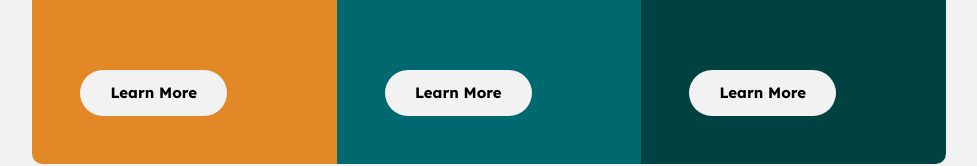
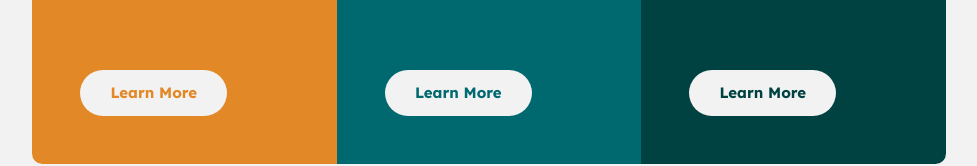
Before and after one commit to lukdotuk/fem7-3-column-card, a plain HTML site: page index.html in a window 1280 px wide. Shown: the part 486-652 px from the top of the page, without its empty margins (151-1128 px from the left). Drawn offline with Linux system fonts and the light colour scheme.

Commit message:
Accessibility improved

```diff
--- a/index.html
+++ b/index.html
@@ -5,6 +5,7 @@
   <meta name="viewport" content="width=device-width, initial-scale=1.0">
   <link rel="icon" type="image/png" sizes="32x32" href="./images/favicon-32x32.png">
   <link rel="stylesheet" href="style.css">
+  <title>3 column preview card component</title>
 </head>
 <body>
   <main class="main-cnt">
@@ -15,7 +16,7 @@
         Choose a sedan for its affordability and excellent fuel economy. Ideal for cruising in
         the city or on your next road trip.
       </p>
-      <button><a href="#">Learn More</a></button>
+      <button>Learn More</button>
     </div>
     <div class="card suv">
       <img class="suv-img" src="./assets/images/icon-suvs.svg" alt="suv icon">
@@ -24,7 +25,7 @@
         Take an SUV for its spacious interior, power, and versatility. Perfect for your next
         family vacation and off-road adventures.
       </p>
-      <button><a href="#">Learn More</a></button>
+      <button>Learn More</button>
     </div>
     <div class="card luxury">
       <img class="luxury-img" src="./assets/images/icon-luxury.svg" alt="luxury icon">
@@ -33,7 +34,7 @@
         Cruise in the best car brands without the bloated prices. Enjoy the enhanced comfort
         of a luxury rental and arrive in style.
       </p>
-      <button><a href="#">Learn More</a></button>
+      <button>Learn More</button>
     </div>
   </main>
 </body>
--- a/style.css
+++ b/style.css
@@ -40,10 +40,6 @@ img {
   height: auto;
   margin-bottom: 1.9rem;
 }
-a {
-  color: inherit;
-  text-decoration: none;
-}
 
 /* ------------- */
 /*  Card Layout  */
@@ -53,7 +49,6 @@ a {
 .main-cnt {
   display: flex;
   flex-direction: column;
-  margin: 5.8rem 0;
 }
 .card {
   width: 21.7rem;
@@ -116,6 +111,7 @@ body {
 }
 button {
   background-color: var(--Very-light-gray);
+  color: inherit;
 }
 
 /* Media Query */
```
